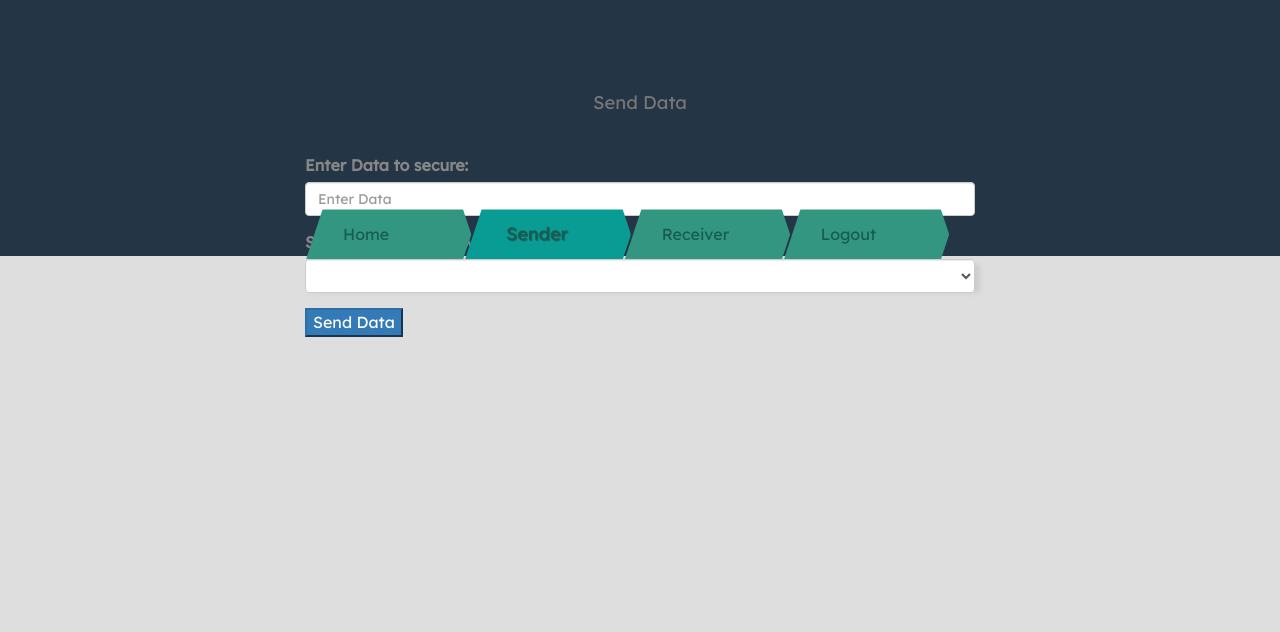
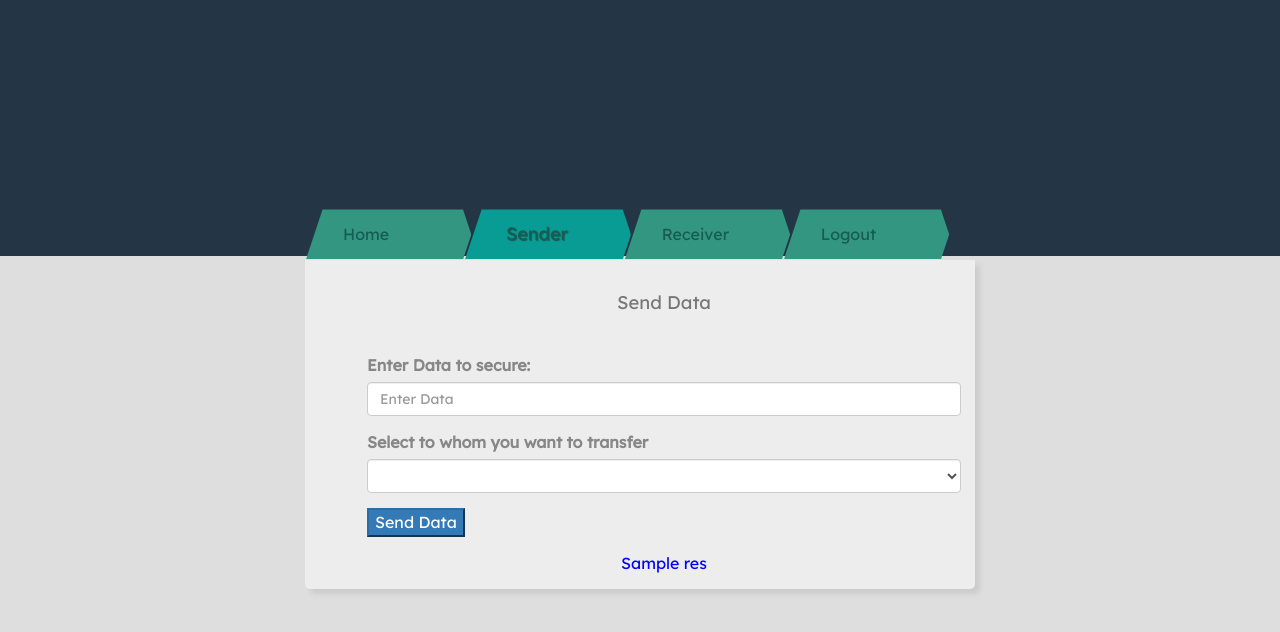
Before and after one commit to Maddiboinapav-ani/Secure-Data-Transmission, a Flask app: template templates/sender.html in a window 1280 px wide. Shown: the top 632 px of the page. Run offline with Flask 2, Linux system fonts and the light colour scheme; the template is opened without the code that fills it: most values are stand-ins (such as "Sample title", 1, 10 or a date in 2020); lists and menus that the app fills with data are empty; some libraries are stand-ins or nearby versions.

Commit message:
updating code

```diff
--- a/app.py
+++ b/app.py
@@ -1,5 +1,8 @@
 from flask import Flask,render_template,redirect,request,session
 from pymongo import MongoClient
+import hashlib
+
+h=hashlib.sha1()
 
 client=MongoClient('localhost',27017)
 db=client['B2']
@@ -68,6 +71,19 @@
             # return render_template('index.html',res4='valid login')
     return render_template('index.html',res3='Invalid login')
 
+@app.route('/senderform',methods=['post','get'])
+def senderform():
+    data=request.form['data']
+    receiver=request.form['receiver']
+    print(data,receiver)
+    k={}
+    k['username']=session['username']
+    k['receiver']=receiver
+    k['data']=data
+    h.update(data)
+    k['hash']=h.hexdigest()
+    c_data.insert_one(k)
+    return (render_template('sender.html',res='Data Sent and hash code - '+str(k['hash'])))
 
 if __name__=="__main__":
     app.run(host='0.0.0.0',port=5000,debug=True)
--- a/templates/sender.html
+++ b/templates/sender.html
@@ -23,7 +23,6 @@
             </nav>
             <article>
                 <div class="content">
-                    <div class="container col-md-4">
                         <form action="/senderform" method="post">
                             <center><h1>Send Data</h1></center> <br/>
 
@@ -45,7 +44,11 @@
                                 <button class="btn-primary" type="submit">Send Data</button>
                             </div>
                         </form>
-                    </div>
+                        <center>
+                            <span style="color:blue">
+                                {{res}}
+                            </span>
+                        </center>
                 </div>
             </article>
         </div>
```
